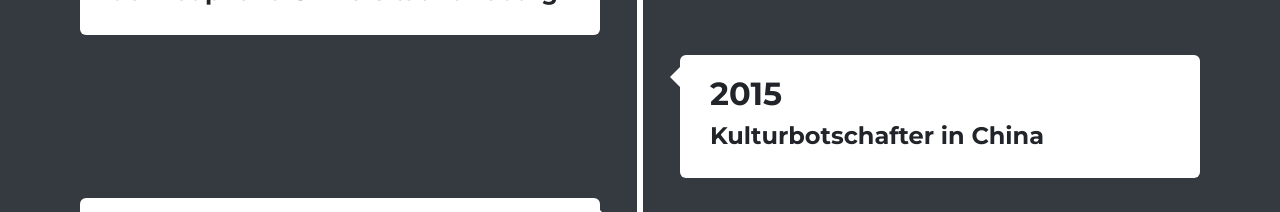
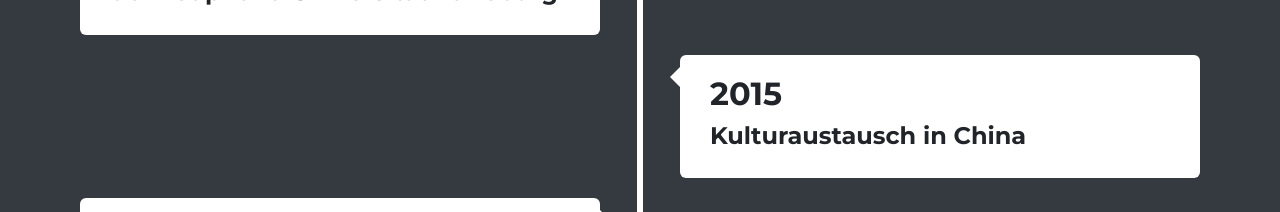
Before and after one commit to ThomasVoss/ThomasVoss.github.io, a website with bundled scripts: page index.html in a window 1280 px wide. Shown: the part 1420-1632 px from the top of the page. Built offline with nearby package versions, Linux system fonts and the light colour scheme.

Commit message:
minor changes

```diff
--- a/index.html
+++ b/index.html
@@ -121,7 +121,7 @@
 	  	<div class="elem right">
 	  		<div class="content_time">
 	  			<h2>2015</h2>
-	  			<h4>Kulturbotschafter in China</h4>
+	  			<h4>Kulturaustausch in China</h4>
 	  		</div>
 	  	</div>
 	  	<div class="elem left">
```
